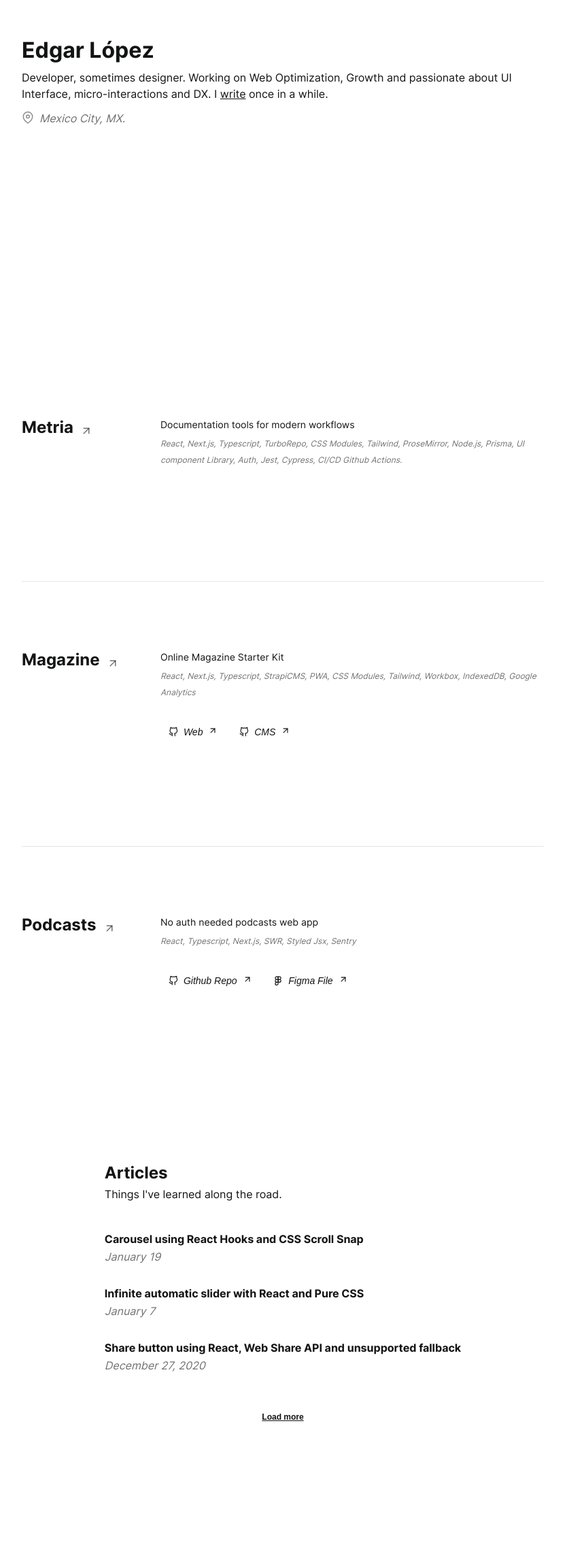
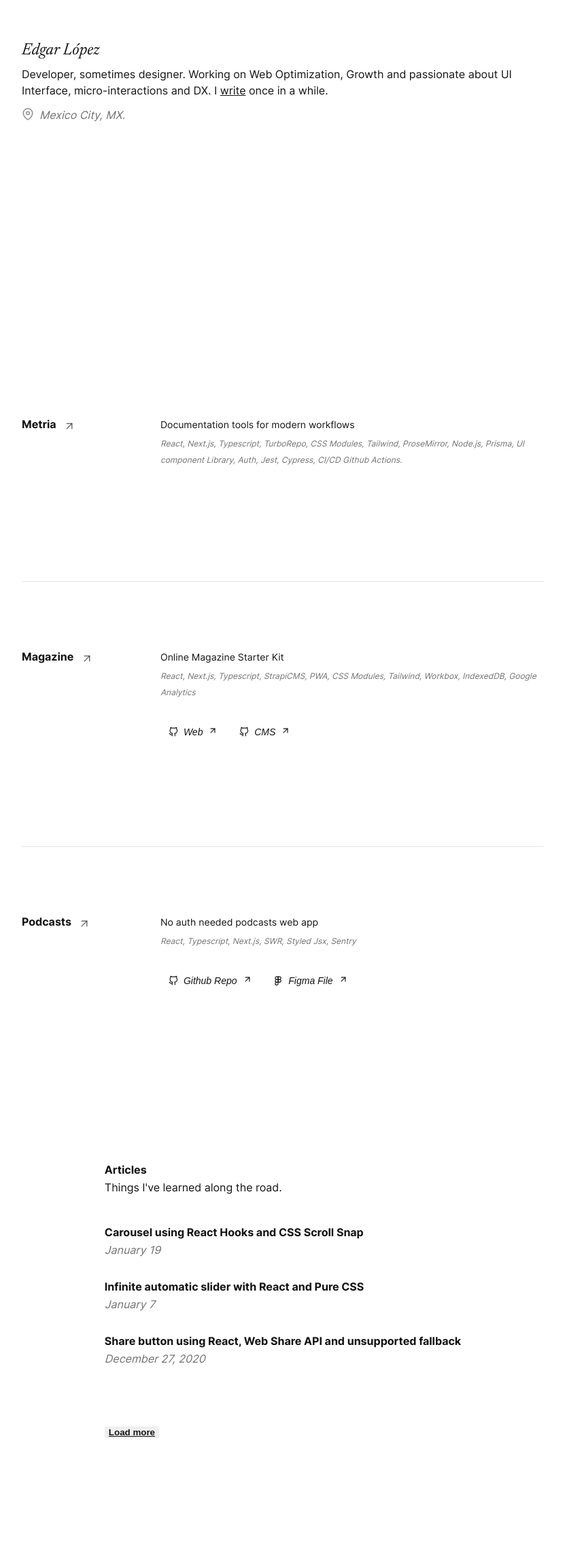
Before and after one commit to edgarlr/edgarlr.com, a Next.js app: page / in a window 1280 px wide. Shown: the part 270-2561 px from the top of the page at 68% size, without its empty margins (224-1055 px from the left). Built offline with nearby package versions, Linux system fonts and the light colour scheme.

Commit message:
Update index page

```diff
--- a/index.d.ts
+++ b/index.d.ts
@@ -3,11 +3,9 @@ declare module 'classnames'
 type TProject = {
   slug: string
   title: string
-  linkType: string
   description: string
   tech: string
   projectUrl: string
-  image: TImage
   links: TProjectLink[]
 }
 
--- a/styles/global.css
+++ b/styles/global.css
@@ -46,24 +46,26 @@ h6 {
 }
 
 h1 {
-  font-size: var(--font-size-xll);
+  font-size: var(--font-size-xl);
+  font-family: var(--font-serif);
+  font-weight: var(--font-weight-regular);
 }
 
 h2 {
-  font-size: var(--font-size-xl);
+  font-size: var(--font-size-md);
 }
 
 h3 {
-  font-size: var(--font-size-l);
+  font-size: var(--font-size-md);
 }
 
 h4 {
-  font-size: var(--font-size-m);
+  font-size: var(--font-size-md);
 }
 
 p,
 li {
-  font-size: var(--font-size-m);
+  font-size: var(--font-size-md);
   margin: 0.25rem 0;
 }
 
@@ -80,7 +82,7 @@ a {
 a:hover,
 a:focus,
 a:active {
-  opacity: var(--hover-opacity);
+  text-decoration: underline;
 }
 
 button,
@@ -90,7 +92,7 @@ select {
   user-select: none;
   -webkit-tap-highlight-color: transparent;
 }
-
+/*
 button,
 select {
   outline: none;
@@ -101,12 +103,7 @@ select {
   border: var(--border);
   border-radius: var(--border-radius);
   transition: var(--transition-short);
-}
-
-select:hover,
-button:hover {
-  border: var(--border-hover);
-}
+} */
 
 img {
   max-width: 100%;
```
